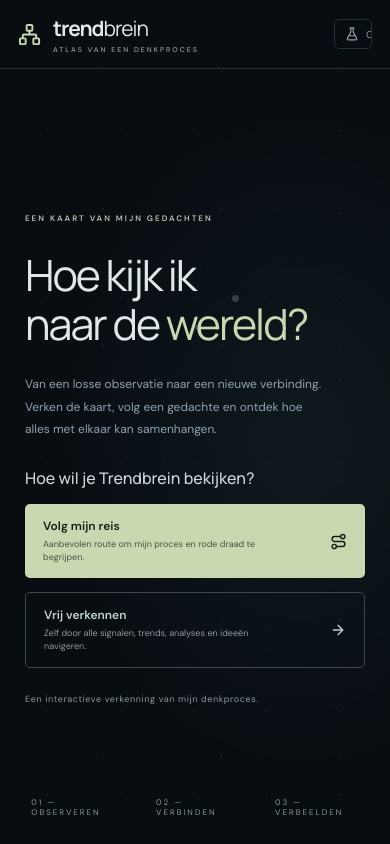
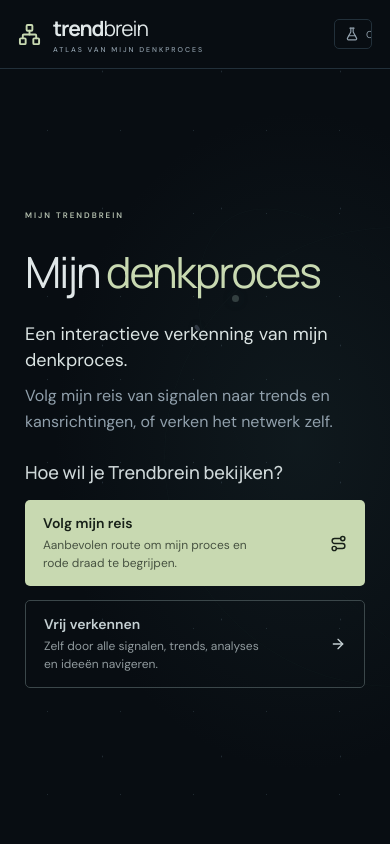
Before and after one commit to HugoDiePugo/TrendBrein, a React (Vite) app: page / in a window 390 px wide. Built offline with nearby package versions, Linux system fonts and the light colour scheme.

Commit message:
Polish homepage copy and readability

```diff
--- a/src/App.tsx
+++ b/src/App.tsx
@@ -162,7 +162,7 @@
           <Network size={23} />
           <span>
             trend<span className="brand-light">brein</span>
-            <small>ATLAS VAN EEN DENKPROCES</small>
+            <small>ATLAS VAN MIJN DENKPROCES</small>
           </span>
         </button>
         <div className="header-right">
@@ -202,7 +202,7 @@
           >
             <aside className={`sidebar ${mobileFilters ? "mobile-open" : ""}`}>
               <div className="sidebar-title">
-                <span className="eyebrow">Jouw perspectief</span>
+                <span className="eyebrow">Mijn Trendbrein</span>
                 <button
                   className="mobile-only icon-button"
                   onClick={() => setMobileFilters(false)}
@@ -212,14 +212,12 @@
                 </button>
               </div>
               <h1>
-                Alles begint met
+                Verken mijn
                 <br />
-                een verbinding.
+                Trendbrein.
               </h1>
               <p className="sidebar-description">
-                Volg je nieuwsgierigheid.
-                <br />
-                Elke node opent een nieuwe gedachte.
+                Kies een node om mijn signalen, trends en verbanden te bekijken.
               </p>
               <Search data={data} enabled={enabled} onSelect={freeSelect} />
               <Filters data={data} enabled={enabled} onChange={filter} />
@@ -235,7 +233,7 @@
                 <small>
                   {data.demo
                     ? "Alle nodes en relaties zijn demo-data."
-                    : "Vrij verkennen of stap voor stap."}
+                    : "Verken vrij of volg mijn route stap voor stap."}
                 </small>
               </div>
             </aside>
@@ -243,8 +241,8 @@
               <div className="map-title">
                 <span className="eyebrow">
                   {tourIndex !== null || tourIntro
-                    ? "Guided tour"
-                    : "Explore mode"}
+                    ? "Mijn route"
+                    : "Vrij verkennen"}
                 </span>
                 <h2>De neurale kaart</h2>
                 <span className="live-indicator">
@@ -363,7 +361,7 @@
               <span className="footer-note">
                 {data.demo
                   ? "Geen onderzoeksresultaten of trendconclusies"
-                  : "Een verbonden denkproces"}
+                  : "Mijn signalen, trends en verbanden"}
               </span>
             </span>
             <span>
--- a/src/components/GuidedTour/GuidedTour.tsx
+++ b/src/components/GuidedTour/GuidedTour.tsx
@@ -21,7 +21,7 @@
 }) {
   const step = tour.steps[index];
   return (
-    <section className="tour-panel" aria-label="Guided Tour">
+    <section className="tour-panel" aria-label="Mijn route">
       <div className="tour-heading">
         <span className="eyebrow">{tour.title}</span>
         <button
--- a/src/components/GuidedTour/TourChooser.tsx
+++ b/src/components/GuidedTour/TourChooser.tsx
@@ -35,7 +35,7 @@
       >
         <div className="tour-chooser-heading">
           <div>
-            <span className="eyebrow">Guided tours</span>
+            <span className="eyebrow">Mijn routes</span>
             <h2 id="tour-chooser-title">Welke route wil je volgen?</h2>
           </div>
           <button
@@ -47,7 +47,7 @@
           </button>
         </div>
         <p className="tour-chooser-intro">
-          Elke route legt een ander spoor door dezelfde neurale kaart.
+          Volg een route om mijn proces stap voor stap te bekijken.
         </p>
         <div className="tour-options">
           {tours.map((tour, index) => (
--- a/src/components/Intro/Intro.tsx
+++ b/src/components/Intro/Intro.tsx
@@ -21,17 +21,16 @@
       <div className="intro-orbit orbit-one" />
       <div className="intro-orbit orbit-two" />
       <div className="intro-content">
-        <span className="eyebrow">Een kaart van mijn gedachten</span>
+        <span className="eyebrow">Mijn Trendbrein</span>
         <h1>
-          Hoe kijk ik
-          <br />
-          naar de <em>wereld?</em>
+          Mijn <em>denkproces</em>
         </h1>
-        <p>
-          Van een losse observatie naar een nieuwe verbinding.
-          <br />
-          Verken de kaart, volg een gedachte en ontdek hoe
-          <br className="desktop-break" /> alles met elkaar kan samenhangen.
+        <p className="intro-summary">
+          Een interactieve verkenning van mijn denkproces.
+        </p>
+        <p className="intro-guide">
+          Volg mijn reis van signalen naar trends en kansrichtingen, of verken
+          het netwerk zelf.
         </p>
         {entry?.title && <h2 className="entry-title">{entry.title}</h2>}
         <div className="intro-actions entry-actions">
@@ -60,16 +59,11 @@
             <ArrowRight size={16} />
           </button>
         </div>
-        <small>
-          {demo
-            ? "TECHNISCHE DEMO · Alle inhoud en verbanden zijn fictieve testdata."
-            : "Een interactieve verkenning van mijn denkproces."}
-        </small>
-      </div>
-      <div className="intro-index">
-        <span>01 — OBSERVEREN</span>
-        <span>02 — VERBINDEN</span>
-        <span>03 — VERBEELDEN</span>
+        {demo && (
+          <small>
+            TECHNISCHE DEMO · Alle inhoud en verbanden zijn fictieve testdata.
+          </small>
+        )}
       </div>
     </div>
   );
--- a/src/styles.css
+++ b/src/styles.css
@@ -1324,9 +1324,16 @@
   font-style: normal;
   color: var(--accent);
 }
-.intro p {
-  font-size: 14px;
-  line-height: 1.9;
+.intro-summary {
+  font-size: clamp(18px, 1.6vw, 22px);
+  line-height: 1.45;
+  color: #dbe4e3;
+}
+.intro-guide {
+  max-width: 580px;
+  margin-top: 10px;
+  font-size: clamp(16px, 1.25vw, 18px);
+  line-height: 1.65;
   color: var(--muted);
 }
 .intro-actions {
@@ -1337,7 +1344,8 @@
 .entry-title {
   margin-top: 26px;
   font-family: Manrope, sans-serif;
-  font-size: 16px;
+  font-size: 18px;
+  line-height: 1.4;
   font-weight: 500;
   color: #ced7d8;
 }
@@ -1355,15 +1363,15 @@
   gap: 4px;
 }
 .entry-action strong {
-  font-size: 12px;
+  font-size: 14px;
   font-weight: 600;
 }
 .entry-action small {
   max-width: 220px;
   color: inherit;
   opacity: 0.72;
-  font-size: 9px;
-  line-height: 1.45;
+  font-size: 12px;
+  line-height: 1.5;
 }
 .primary-button,
 .secondary-button {
@@ -1394,17 +1402,6 @@
   color: #8a989f;
   font-size: 9px;
   letter-spacing: 0.6px;
-}
-.intro-index {
-  position: absolute;
-  bottom: 27px;
-  left: 8vw;
-  right: 8vw;
-  display: flex;
-  gap: 42px;
-  font-size: 8px;
-  letter-spacing: 2px;
-  color: #899997;
 }
 .intro-orbit {
   position: absolute;
@@ -1538,9 +1535,6 @@
   }
   .sidebar-footer {
     padding-top: 18px;
-  }
-  .intro-index {
-    display: none;
   }
 }
 @media (max-width: 1100px) {
@@ -1666,8 +1660,12 @@
     font-size: clamp(43px, 9vw, 65px);
     letter-spacing: -2px;
   }
-  .intro p {
-    font-size: 12px;
+  .intro-summary {
+    font-size: 18px;
+  }
+  .intro-guide {
+    font-size: 16px;
+    line-height: 1.6;
   }
   .intro-actions {
     flex-wrap: wrap;
```
